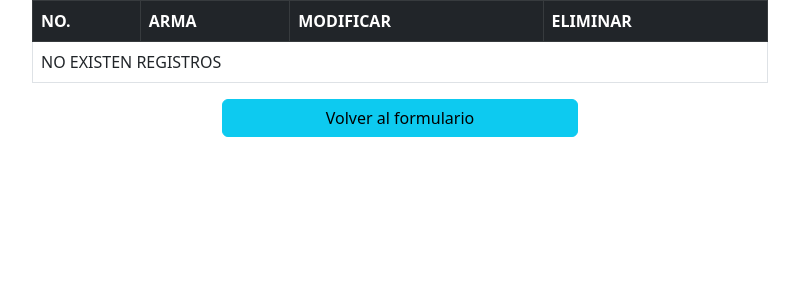
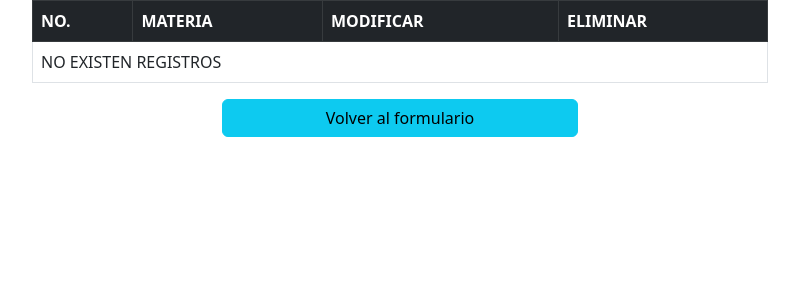
Before and after one commit to hugomorales2862/final_moralesb, a PHP site: page /buscar.php in a window 1280 px wide. Shown: the top 300 px of the page, without its empty margins (240-1039 px from the left). Run offline with PHP 8.4, Linux system fonts and the light colour scheme; data that the repository does not hold is empty.

Commit message:
correccion materias

```diff
--- a/controladores/armas/buscar.php
+++ b/controladores/armas/buscar.php
@@ -4,11 +4,11 @@ ini_set('display_errors', 1);
 ini_set('display_startup_errors', 1);
 error_reporting(E_ALL);
 
-require_once __DIR__ . '../../../modelos/Arma.php';
+require_once __DIR__ . '../../../modelos/Materia.php';
 
 try {
-    $arma = new Arma($_GET);
-    $resultado = $arma->buscar();
+    $materia = new Materia($_GET);
+    $resultado = $materia->buscar();
 } catch (PDOException $e) {
     $error = $e->getMessage();
 } catch (Exception $e2) {
@@ -34,19 +34,19 @@ try {
                     <thead class="table-dark">
                         <tr>
                             <th>NO. </th>
-                            <th>ARMA</th>
+                            <th>MATERIA</th>
                             <th>MODIFICAR</th>
                             <th>ELIMINAR</th>
                         </tr>
                     </thead>
                     <tbody>
                         <?php if(count($resultado) > 0):?>
-                            <?php foreach($resultado as $key => $arma) : ?>
+                            <?php foreach($resultado as $key => $materia) : ?>
                                 <tr>
                                     <td><?= $key + 1 ?></td>
-                                    <td><?= $arma['arm_descripcion'] ?></td>
-                                    <td><a class="btn btn-warning w-100" href="../../controladores/armas/modificar.php $arma['arm_id']?>">Modificar</a></td>
-                                    <td><a class="btn btn-danger w-100" href="../../controladores/armas/eliminar.php $arma['arm_id']?>">Eliminar</a></td>
+                                    <td><?= $materia['mat_nombre'] ?></td>
+                                    <td><a class="btn btn-warning w-100" href="../../controladores/materias/modificar.php $materia['arm_id']?>">Modificar</a></td>
+                                    <td><a class="btn btn-danger w-100" href="../../controladores/materias/eliminar.php $materia['arm_id']?>">Eliminar</a></td>
                                 </tr>
                             <?php endforeach ?>
                         <?php else :?>
@@ -60,7 +60,7 @@ try {
         </div>
         <div class="row justify-content-center">
             <div class="col-lg-4">
-                <a href="../../vistas/armas/buscar.php" class="btn btn-info w-100">Volver al formulario</a>
+                <a href="../../vistas/materias/buscar.php" class="btn btn-info w-100">Volver al formulario</a>
             </div>
         </div>
     </div>
```
